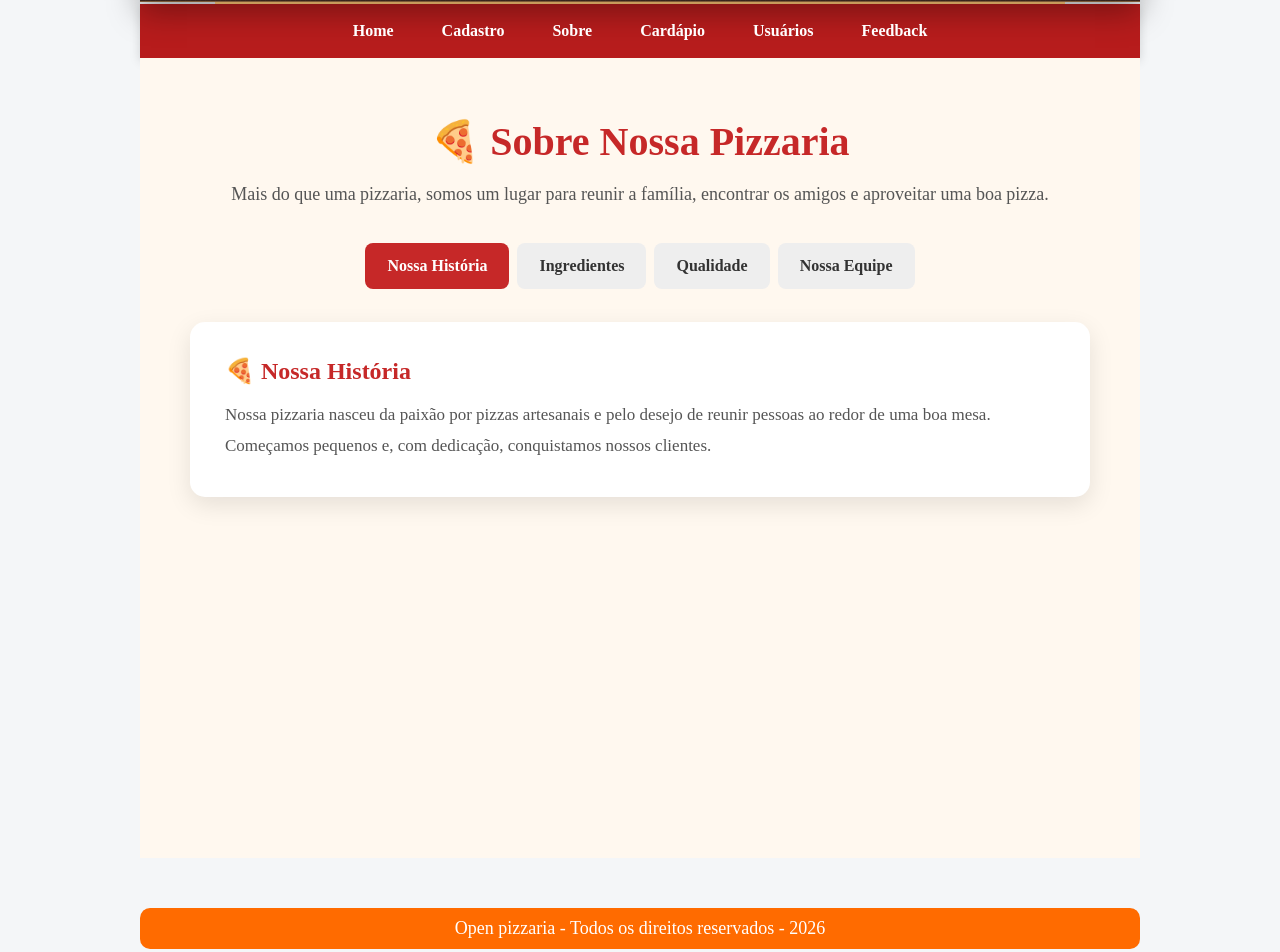
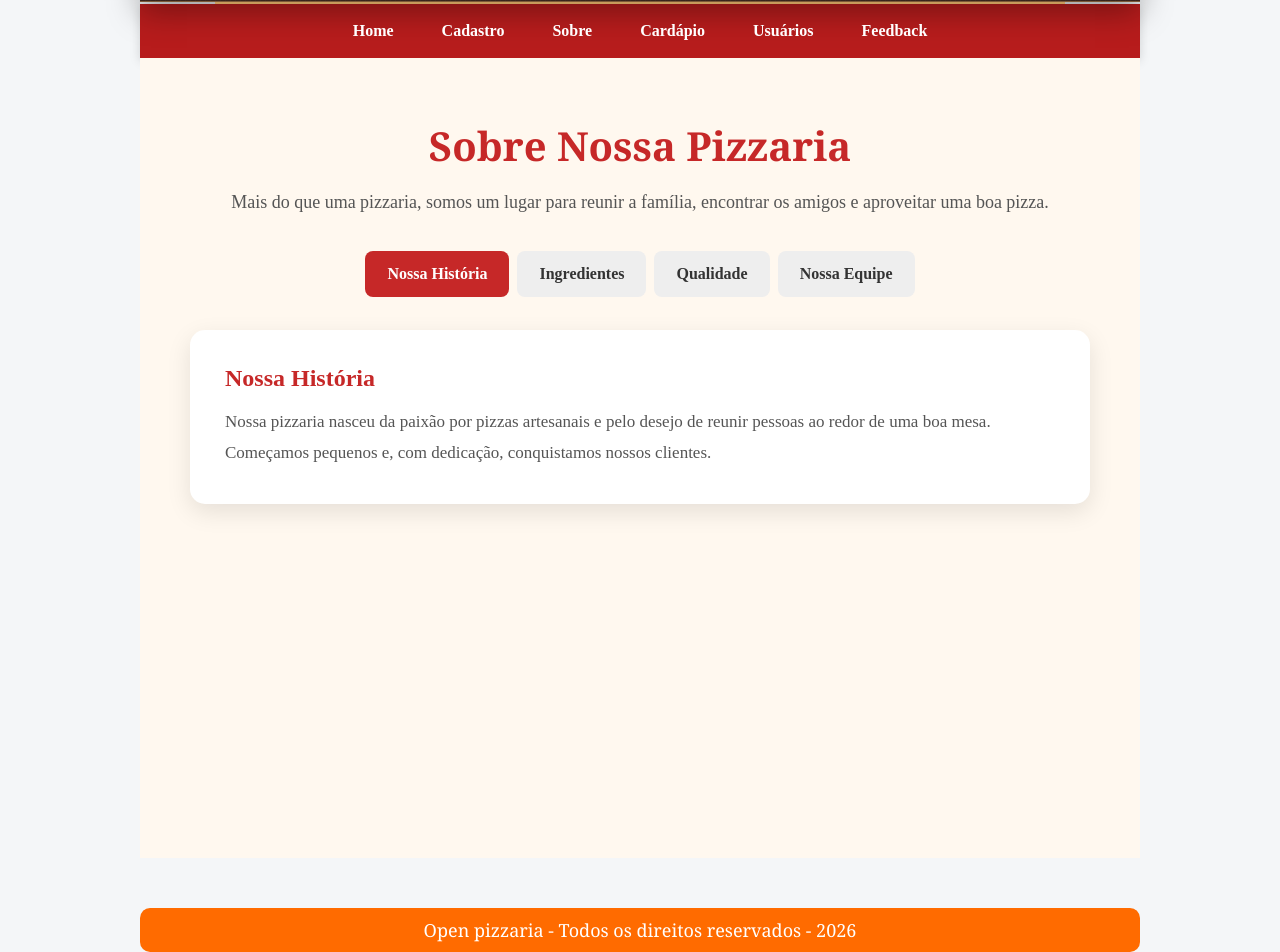
Before and after one commit to thiaguin5/domando-gpt, a React (Vite) app in the folder open-pizzaria/: page /sobre in a window 1280 px wide. Shown: the part 361-1313 px from the top of the page. Built offline with nearby package versions, Linux system fonts and the light colour scheme; grey boxes are pictures that could not be loaded.

Commit message:
modificando fontes dos arquivos

```diff
--- a/open-pizzaria/src/Components/Cards/Cards.css
+++ b/open-pizzaria/src/Components/Cards/Cards.css
@@ -7,6 +7,9 @@
   display: grid;
   grid-template-columns: repeat(2, 1fr);
   gap: 30px;
+  font-family: Georgia, "Times New Roman", serif;
+ text-align: center;
+
 }
 
 .card {
@@ -28,6 +31,9 @@
   transition:
     transform 0.3s ease,
     box-shadow 0.3s ease;
+    font-family: Georgia, "Times New Roman", serif;
+ text-align: center;
+
 }
 
 /* Detalhe colorido no topo */
--- a/open-pizzaria/src/Components/Footer/Footer.css
+++ b/open-pizzaria/src/Components/Footer/Footer.css
@@ -11,6 +11,9 @@ footer {
   margin-top: 50px;
   box-sizing: border-box;
   border-radius: 10px;
+  font-family: Georgia, "Times New Roman", serif;
+  text-align: center;
+
 }
 
 footer h1 {
--- a/open-pizzaria/src/pages/Cadastro/Cadastro.css
+++ b/open-pizzaria/src/pages/Cadastro/Cadastro.css
@@ -5,7 +5,7 @@
 }
 
 body {
-  font-family: Arial, Helvetica, sans-serif;
+ font-family: Georgia, "Times New Roman", serif;
   background: #f4f6f8;
   color: #222;
 }
@@ -19,6 +19,7 @@ body {
   background: #ffffff;
   border-radius: 12px;
   box-shadow: 0 8px 25px rgba(0, 0, 0, 0.08);
+  font-family: Georgia, "Times New Roman", serif;
 }
 
 /* Título */
--- a/open-pizzaria/src/pages/Cadastro/index.jsx
+++ b/open-pizzaria/src/pages/Cadastro/index.jsx
@@ -27,7 +27,7 @@ export default function index() {
 
 
     //enviando os dados para o backend com json
-    fetch("http://localhost:3000/users", {
+    fetch("https://minha-api.onrender.com/users",  {
        method: "POST",
     headers: {
       "Content-Type": "application/json"
--- a/open-pizzaria/src/pages/Cardapio.css
+++ b/open-pizzaria/src/pages/Cardapio.css
@@ -1,3 +1,14 @@
+
+.pagina {
+
+  padding: 20px;
+  max-width: 1200px;
+  margin: 0 auto;
+  font-family: Georgia, "Times New Roman", serif;
+  text-align: center;
+}
+
+
 .imagem-pizza {
   width: 100%;
   height: 220px;
@@ -12,6 +23,8 @@
   overflow: hidden;
   box-shadow: 0 4px 15px rgba(0, 0, 0, 0.1);
   margin-bottom: 20px;
+  font-family: Georgia, "Times New Roman", serif;
+  align-items: center;
 }
 
 .informacoes {
@@ -40,7 +53,7 @@
   display: block;
   width: 100%;
   padding: 12px;
-  background-color: #e63946;
+  background-color: #37ff30;
   color: white;
   text-align: center;
   text-decoration: none;
--- a/open-pizzaria/src/pages/Cardapio.jsx
+++ b/open-pizzaria/src/pages/Cardapio.jsx
@@ -11,7 +11,7 @@ const pizzas = [
     nome: "Mussarela",
     descricao: "Molho de tomate, mussarela, tomate e orégano.",
     preco: "R$ 39,90",
-    imagem: "/imagens/mus.png",
+    imagem: "/imagens/mus2.jpg",
   },
   {
     nome: "Frango com Catupiry",
@@ -33,7 +33,7 @@ function Cardapio() {
       <header className="cabecalho">
         <div className="icone"></div>
 
-        <h1>Cardápio</h1>
+        <h1>Nosso Cardápio</h1>
 
         <br />
         <br />
--- a/open-pizzaria/src/pages/Feedback/Feedback.css
+++ b/open-pizzaria/src/pages/Feedback/Feedback.css
@@ -19,6 +19,9 @@ css
 
   padding: 20px;
   box-sizing: border-box;
+  font-family: Georgia, "Times New Roman", serif;
+  text-align: center;
+
 }
 .feedback-box h1 {
   text-align: center;
--- a/open-pizzaria/src/pages/Sobre.css
+++ b/open-pizzaria/src/pages/Sobre.css
@@ -14,6 +14,7 @@
   color: #c62828;
   font-size: 40px;
   margin-bottom: 15px;
+  font-family: Georgia, "Times New Roman", serif;
 }
 
 .introducao {
--- a/open-pizzaria/src/pages/Sobre.jsx
+++ b/open-pizzaria/src/pages/Sobre.jsx
@@ -6,7 +6,7 @@ export default function Sobre() {
     <div className="sobre">
       <div className="sobre-container">
 
-        <h1>🍕 Sobre Nossa Pizzaria</h1>
+        <h1>Sobre Nossa Pizzaria</h1>
 
         <p className="introducao">
           Mais do que uma pizzaria, somos um lugar para reunir a família,
@@ -28,7 +28,7 @@ export default function Sobre() {
           <label htmlFor="equipe">Nossa Equipe</label>
 
           <div className="conteudo historia">
-            <h2>🍕 Nossa História</h2>
+            <h2>Nossa História</h2>
             <p>
               Nossa pizzaria nasceu da paixão por pizzas artesanais e pelo
               desejo de reunir pessoas ao redor de uma boa mesa. Começamos
--- a/open-pizzaria/src/pages/Users/Users.css
+++ b/open-pizzaria/src/pages/Users/Users.css
@@ -5,11 +5,18 @@
   padding: 40px 20px;
   font-family: Arial, sans-serif;
   color: #222;
+  font-family: Georgia, "Times New Roman", serif;
+  text-align: center;
+
+
 }
 
 .containerUsers h1 {
   margin-bottom: 10px;
   font-size: 32px;
+ font-family: Georgia, "Times New Roman", serif;
+ text-align: center;
+
 }
 
 .containerUsers > a {
@@ -18,11 +25,13 @@
   color: #2563eb;
   text-decoration: none;
   font-weight: 600;
+
 }
 
 
 .containerUsers > a:hover {
   text-decoration: underline;
+
 }
 
 .contentUsers {
```
Also changed, not shown: open-pizzaria/package.json (+9 -6 lines), open-pizzaria/public/imagens/mus2.jpg (added).
